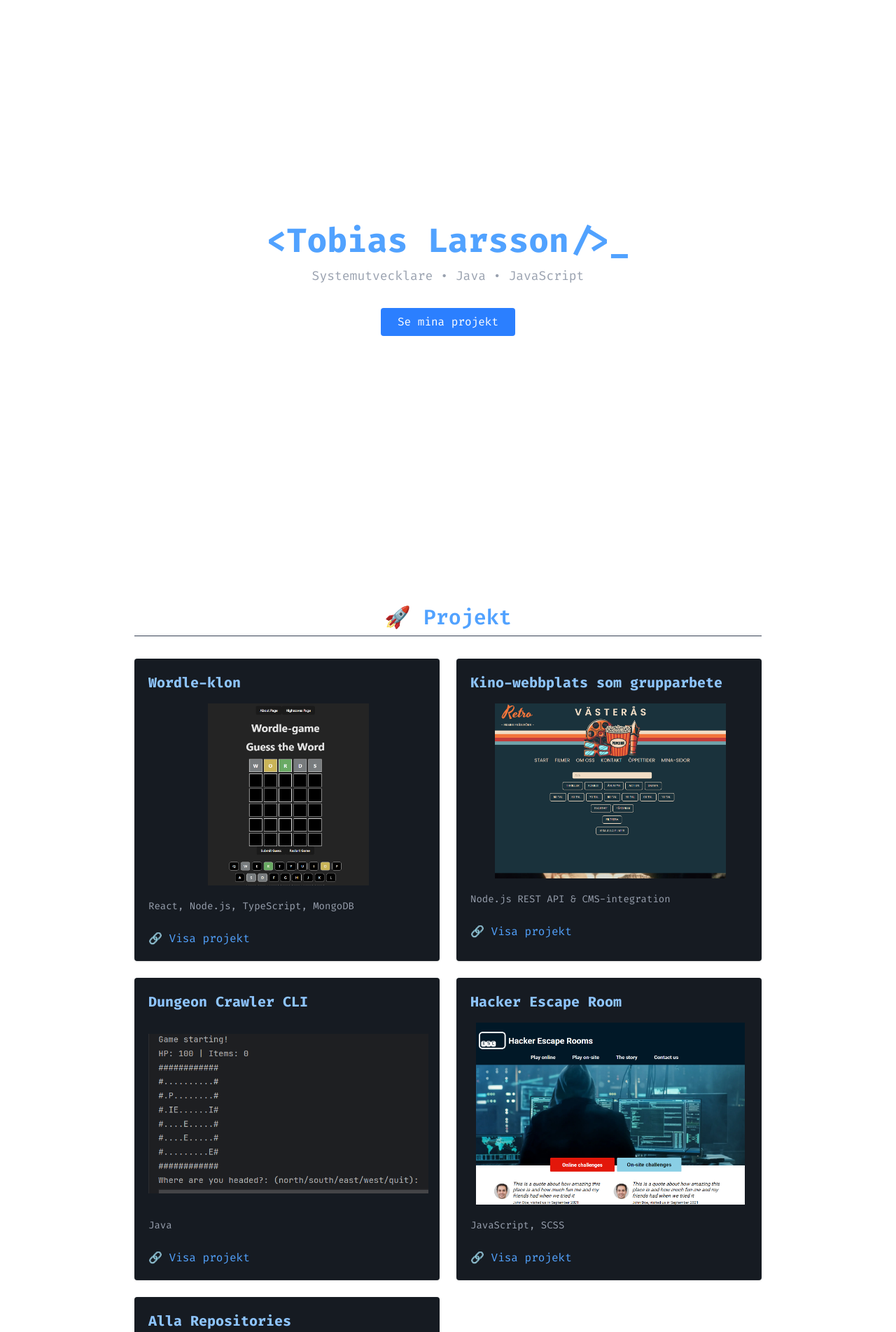
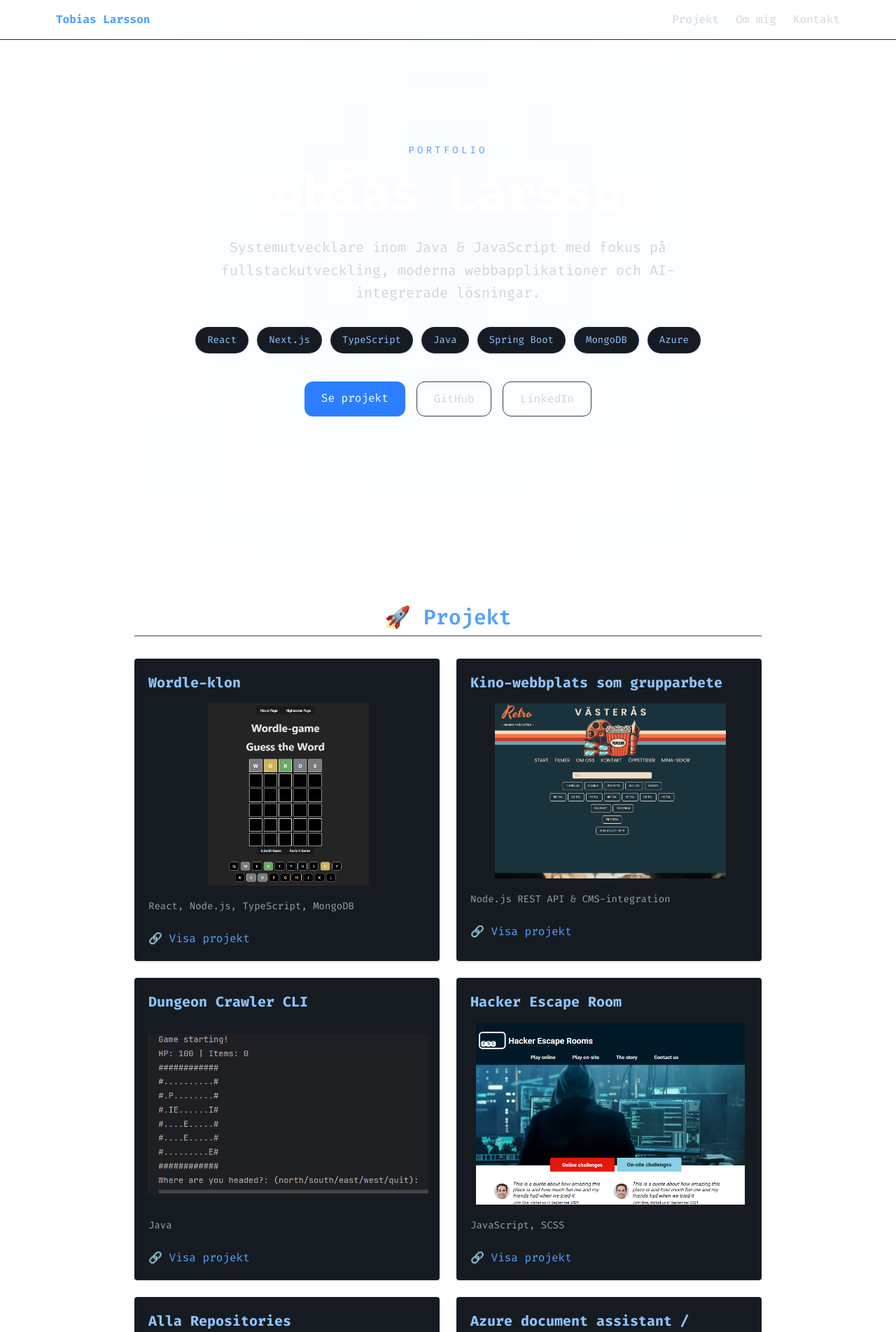
Before and after one commit to Tobias-hubs/Portfolio, a Next.js app: page / in a window 1280 px wide. Shown: the top 1903 px of the page at 70% size. Built offline with nearby package versions, Linux system fonts and the light colour scheme.

Commit message:
Update styling & add AI projectcard

```diff
--- a/app/page.tsx
+++ b/app/page.tsx
@@ -18,23 +18,82 @@ export default function Home() {
   }, []);
 
   return (
+
     <main className="flex flex-col items-center text-center px-5">
+
+<header className="fixed top-0 w-full backdrop-blur border-b border-gray-800 z-50">
+  <nav className="max-w-6xl mx-auto flex justify-between p-4">
+    <span className="font-bold text-blue-400">
+      Tobias Larsson
+    </span>
+
+    <div className="flex gap-6 text-gray-300">
+      <a href="#projects">Projekt</a>
+      <a href="#about">Om mig</a>
+      <a href="#contact">Kontakt</a>
+    </div>
+  </nav>
+</header>
+
       {/* Hero */}
-      <section className="min-h-screen flex flex-col justify-center items-center">
-        {/* <h1 className="text-5xl font-bold text-blue-400 mb-3">&lt;Tobias Larsson/&gt;</h1> */}
-        <h1 className="text-5xl font-bold text-blue-400 mb-3">
-          &lt;{text}&gt;<span className="animate-pulse">_</span>
+      <div className="max-w-4xl w-full">
+      <section className="min-h-screen flex flex-col justify-center items-center text-center relative">
+  <div className="absolute inset-0 -z-10 overflow-hidden">
+    <div className="absolute top-20 left-1/2 -translate-x-1/2 w-[500px] h-[500px] bg-blue-400/5 blur-[180px]" />
+  </div>
+
+  <p className="text-blue-400 uppercase tracking-[0.3em] text-sm mb-4">
+    Portfolio
+  </p>
+
+  <h1 className="text-6xl sm:text-7xl font-extrabold tracking-tight text-white">
+    Tobias Larsson
   </h1>
-        <p className="text-lg text-gray-400">
-          Systemutvecklare • Java • JavaScript
+
+  <p className="mt-6 text-xl text-gray-300 max-w-2xl leading-relaxed">
+    Systemutvecklare inom Java & JavaScript med fokus på fullstackutveckling,
+    moderna webbapplikationer och AI-integrerade lösningar.
   </p>
+
+  <div className="flex gap-3 flex-wrap justify-center mt-8">
+    {["React", "Next.js", "TypeScript", "Java", "Spring Boot", "MongoDB", "Azure"].map((tech) => (
+      <span
+        key={tech}
+        className="px-4 py-2 rounded-full border border-blue-500/20 bg-[#161b22] text-blue-300 text-sm"
+      >
+        {tech}
+      </span>
+    ))}
+  </div>
+
+  <div className="flex gap-4 mt-10 flex-wrap justify-center">
     <a
       href="#projects"
-          className="mt-8 px-6 py-2 bg-blue-500 text-white rounded hover:bg-blue-600 transition"
+      className="px-6 py-3 bg-blue-500 text-white rounded-xl hover:bg-blue-600 transition-all"
     >
-          Se mina projekt
+      Se projekt
     </a>
+
+    <a
+      href="https://github.com/Tobias-hubs"
+      target="_blank"
+      className="px-6 py-3 border border-gray-700 text-gray-300 rounded-xl hover:border-blue-500 hover:text-white transition-all"
+    >
+      GitHub
+    </a>
+
+    <a
+      href="https://www.linkedin.com/in/tobias-larsson-52b5531ba"
+      target="_blank"
+      className="px-6 py-3 border border-gray-700 text-gray-300 rounded-xl hover:border-blue-500 hover:text-white transition-all"
+    >
+      LinkedIn
+    </a>
+  </div>
+
+
 </section>
+     </div>
 
       {/* Projekt */}
       <section id="projects" className="max-w-4xl w-full py-16">
@@ -74,6 +133,14 @@ export default function Home() {
             description="JavaScript, TypeScript, Java, Python, CSS, HTML, SCSS"
             link="https://github.com/Tobias-hubs?tab=repositories"
           />
+           <ProjectCard
+            title="Azure document assistant / Internal document assistant"
+            src="/Lejon vison Azure document assistant.png"
+            description="TypeScript, React, Next.js, Microsoft Azure, OpenAI"
+            link="https://github.com/Tobias-hubs/azure-document-assistant/"
+
+
+          />
         </div>
       </section>
 
@@ -82,8 +149,24 @@ export default function Home() {
         <h2 className="text-3xl font-semibold text-blue-400 mb-6 border-b border-gray-700 pb-2">
           👨‍💻 Om mig
         </h2>
+         <p className="text-gray-400 leading-relaxed mb-4">
+    Jag är systemutvecklare med fokus på Java och JavaScript och bygger
+    fullstackapplikationer med moderna ramverk som React, Next.js och Spring Boot.
+  </p>
+
+  <p className="text-gray-400 leading-relaxed mb-4">
+    Jag har erfarenhet av att utveckla REST API:er, databashantering i både MongoDB och SQL
+    samt integrationer med externa tjänster och molnplattformar som Azure.
+  </p>
+
+  <p className="text-gray-400 leading-relaxed mb-4">
+    Jag har precis avslutat min utbildning till systemutvecklare (2026) på Lernia Yrkeshögskola
+    och har under utbildningen byggt flera projekt inom webbapplikationer, backend-system och AI-integrationer.
+  </p>
+
   <p className="text-gray-400 leading-relaxed">
-          Jag heter Tobias Larsson och är systemutvecklare med fokus på Java och JavaScript. Jag bygger allt från frontend i React/TypeScript till backend i Node.js och Spring Boot, med databaser i SQL och MONGODB. Jag gillar att förstå helheten och skapa lösningar som är både skalbara och lätta att vidareutveckla.
+    Jag trivs bäst när jag får arbeta med hela kedjan — från idé och arkitektur till färdig produkt
+    som är redo att användas i verkligheten.
   </p>
         <a
   href="/Tobias Larsson.pdf"
@@ -105,7 +188,7 @@ export default function Home() {
           Vill du samarbeta eller se mer av mina projekt?
         </p>
         <a
-          href="mailto:tobbe-larsson@hotmail.com"
+          href="mailto:larsson_tobias@outlook.com"
           className="px-6 py-2 bg-blue-500 text-white rounded hover:bg-blue-600 transition"
         >
           Skicka e-post
@@ -113,7 +196,7 @@ export default function Home() {
       </section>
 
       <footer className="text-center text-gray-600 py-6 text-sm border-t border-gray-800 w-full">
-        © 2025 Tobias | Byggd med ❤️ och Next.js
+       Tobias Larsson — Systemutvecklare inom Java & JavaScript
       </footer>
     </main>
   );
```
Also changed, not shown: public/Lejon vison Azure document assistant.png (added). Lines whose indentation alone changed are shown as unchanged.
